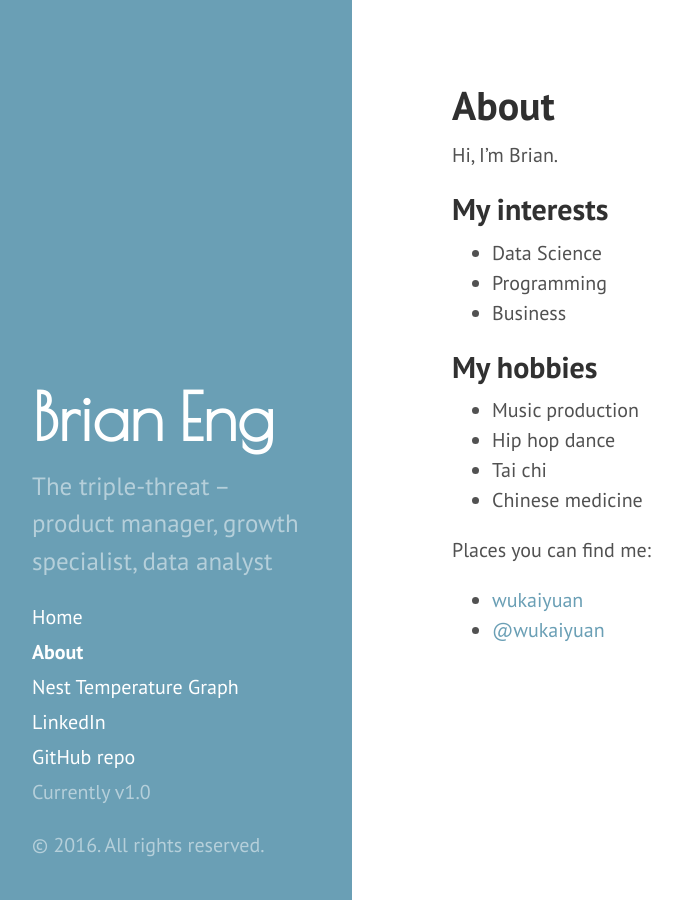
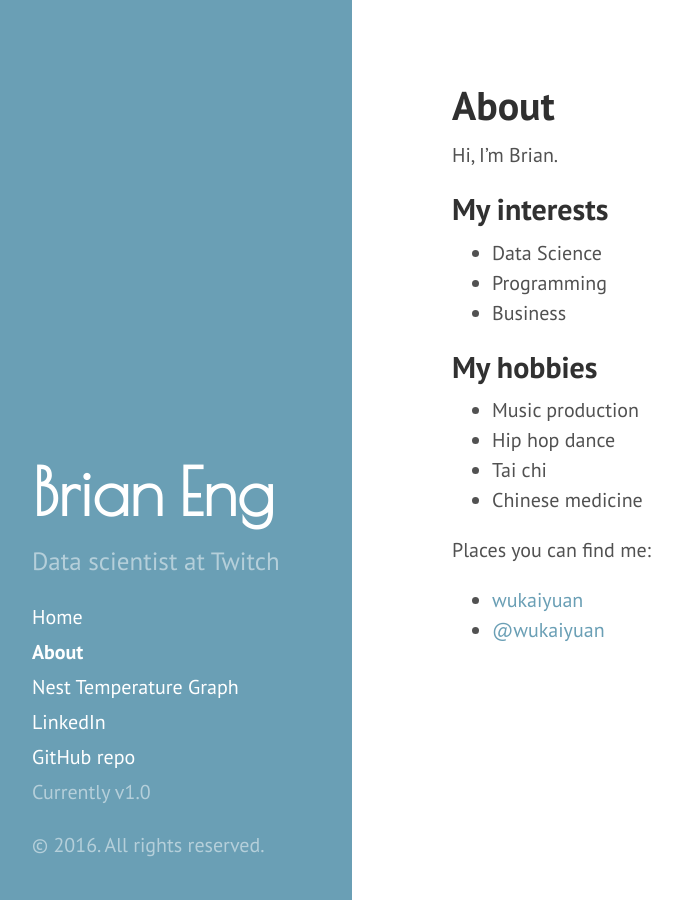
Before and after one commit to wukaiyuan/wukaiyuan.github.io, a Jekyll site: the page built from about.md, in a window 1280 px wide. Shown: the whole page, without its empty margins (8-690 px from the left). Built offline with Jekyll 4.4.1, drawn with Linux system fonts in a browser that asks for light colours; Markdown is read by kramdown in place of the engine named in the settings.

Commit message:
Update job title

```diff
--- a/_config.yml
+++ b/_config.yml
@@ -9,7 +9,7 @@ relative_permalinks: true
 # Setup
 title:            Brian Eng
 tagline:          'Brian Eng – Product Growth Scientist'
-description:      'The triple-threat – product manager, growth specialist, data analyst'
+description:      'Data scientist at Twitch'
 url:              http://wukaiyuan.com
 baseurl:          /
 
```
